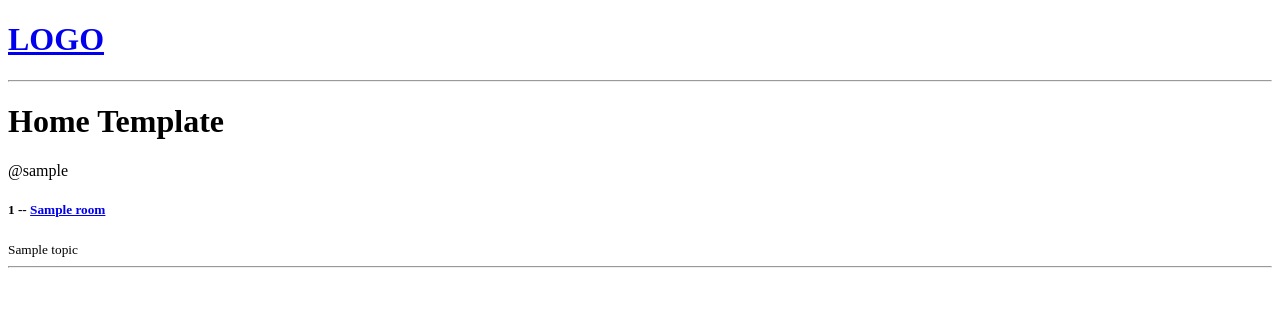
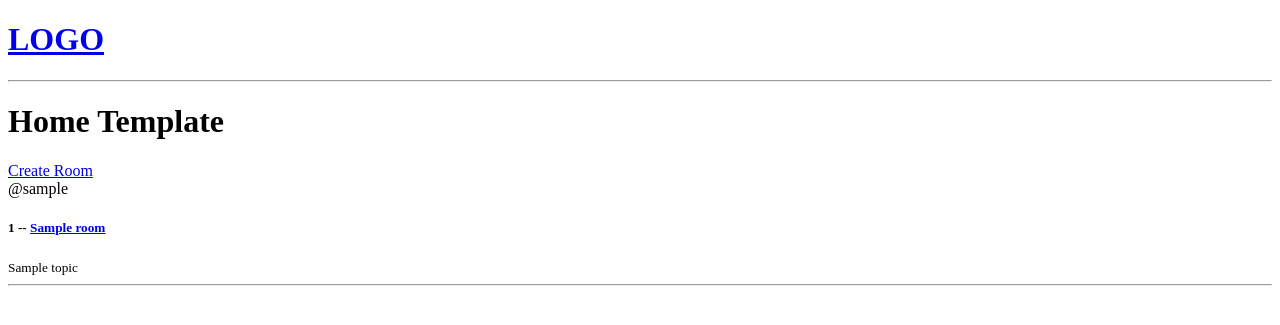
Before and after one commit to JustA3DObject/DevFriends, a Django app: page / in a window 1280 px wide. Shown: the top 325 px of the page. Run offline with Django 4.2, Linux system fonts and the light colour scheme; tables that the repository leaves empty hold one stand-in row (values such as "Sample post").

Commit message:
Added create room button

```diff
--- a/devfriends/base/templates/base/home.html
+++ b/devfriends/base/templates/base/home.html
@@ -1,6 +1,8 @@
 {% extends 'base.html' %} {% block content %}
 <h1>Home Template</h1>
 <div>
+
+    <a href="{% url 'create-room' %}">Create Room</a>
     <div>
 
         {% for room in rooms %}
--- a/devfriends/base/urls.py
+++ b/devfriends/base/urls.py
@@ -3,5 +3,6 @@ from . import views
 
 urlpatterns = [
     path('', views.home, name="home"),
-    path('room/<str:pk>/', views.room, name="room")
+    path('room/<str:pk>/', views.room, name="room"),
+    path('create-room/', views.createRoom, name="create-room")
 ]
--- a/devfriends/base/views.py
+++ b/devfriends/base/views.py
@@ -18,4 +18,5 @@ def room(request, pk):
 
 
 def createRoom(request):
+    context = {}
     return render(request, 'base/room_form.html', context)
```
